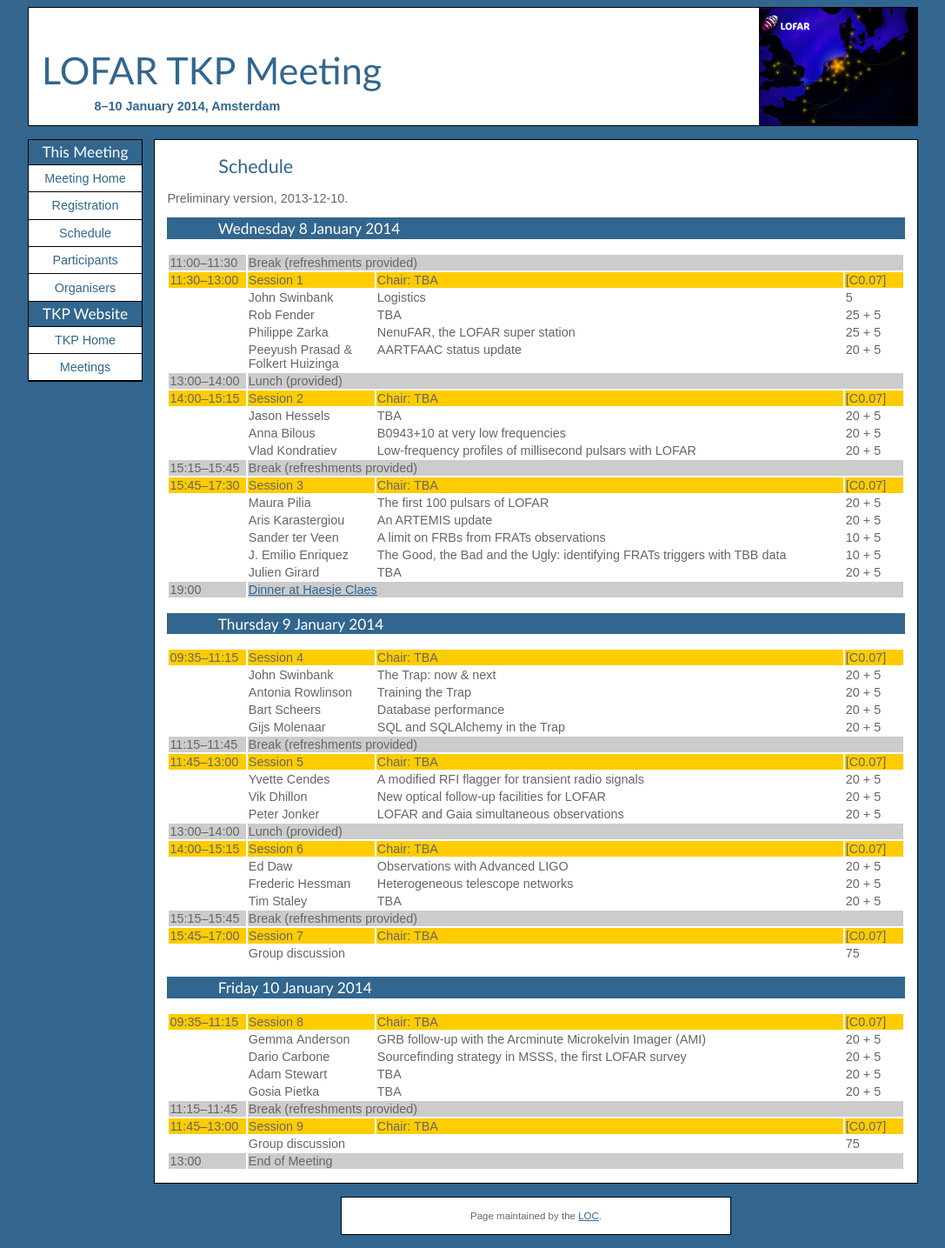
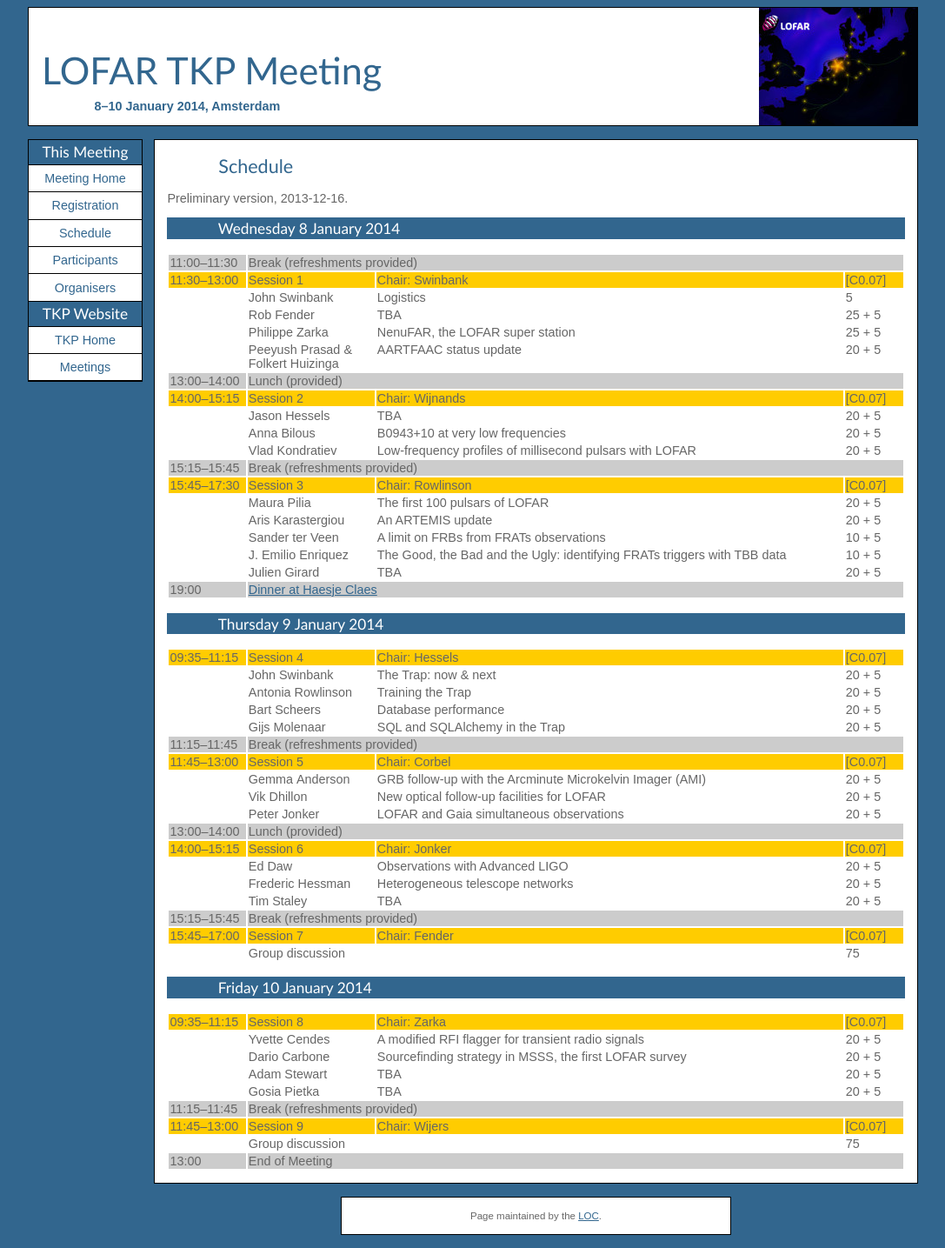
Before and after one commit to transientskp/transientskp.github.com, a Jekyll site: the page built from meetings/2014-01/schedule.html, in a window 1280 px wide. Shown: the whole page at 87% size, without its empty margins (96-1183 px from the left). Built offline with Jekyll 4.4.1, drawn with Linux system fonts in a browser that asks for light colours.

Commit message:
Proposed session chairs

```diff
--- a/meetings/2014-01/schedule.html
+++ b/meetings/2014-01/schedule.html
@@ -7,7 +7,7 @@
 ---
 <h1>Schedule</h1>
 
-<p>Preliminary version, 2013-12-10.</p>
+<p>Preliminary version, 2013-12-16.</p>
 
 <h2 style="background-color: #32668E; color: white;">Wednesday 8 January 2014</h2>
 
@@ -22,7 +22,7 @@
   <tr style="vertical-align:top;background-color: #ffcc00">
     <td style="width:6em;">11:30&ndash;13:00</td>
     <td>Session 1</td>
-    <td colspan="2">Chair: TBA</td>
+    <td colspan="2">Chair: Swinbank</td>
     <td style="width:4.5em;">[C0.07]</td>
   </tr>
 
@@ -66,7 +66,7 @@
   <tr style="vertical-align:top;background-color: #ffcc00">
     <td style="width:6em;">14:00&ndash;15:15</td>
     <td>Session 2</td>
-    <td colspan="2">Chair: TBA</td>
+    <td colspan="2">Chair: Wijnands</td>
     <td style="width:4.5em;">[C0.07]</td>
   </tr>
 
@@ -102,7 +102,7 @@
   <tr style="vertical-align:top;background-color: #ffcc00">
     <td style="width:6em;">15:45&ndash;17:30</td>
     <td>Session 3</td>
-    <td colspan="2">Chair: TBA</td>
+    <td colspan="2">Chair: Rowlinson</td>
     <td style="width:4.5em;">[C0.07]</td>
   </tr>
 
@@ -165,7 +165,7 @@
   <tr style="vertical-align:top;background-color: #ffcc00">
     <td style="width:6em;">09:35&ndash;11:15</td>
     <td>Session 4</td>
-    <td colspan="2">Chair: TBA</td>
+    <td colspan="2">Chair: Hessels</td>
     <td style="width:4.5em;">[C0.07]</td>
   </tr>
 
@@ -209,14 +209,14 @@
   <tr style="vertical-align:top;background-color: #ffcc00">
     <td style="width:6em;">11:45&ndash;13:00</td>
     <td>Session 5</td>
-    <td colspan="2">Chair: TBA</td>
+    <td colspan="2">Chair: Corbel</td>
     <td style="width:4.5em;">[C0.07]</td>
   </tr>
 
   <tr style="vertical-align: top;">
     <td></td>
-    <td style="width:10em;">Yvette&nbsp;Cendes</td>
-    <td>A modified RFI flagger for transient radio signals</td>
+    <td style="width:10em;">Gemma&nbsp;Anderson</td>
+    <td>GRB follow-up with the Arcminute Microkelvin Imager (AMI)</td>
     <td style="width:3em;"></td>
     <td>20 + 5</td>
   </tr>
@@ -245,7 +245,7 @@
   <tr style="vertical-align:top;background-color: #ffcc00">
     <td style="width:6em;">14:00&ndash;15:15</td>
     <td>Session 6</td>
-    <td colspan="2">Chair: TBA</td>
+    <td colspan="2">Chair: Jonker</td>
     <td style="width:4.5em;">[C0.07]</td>
   </tr>
 
@@ -281,7 +281,7 @@
   <tr style="vertical-align:top;background-color: #ffcc00">
     <td style="width:6em;">15:45&ndash;17:00</td>
     <td>Session 7</td>
-    <td colspan="2">Chair: TBA</td>
+    <td colspan="2">Chair: Fender</td>
     <td style="width:4.5em;">[C0.07]</td>
   </tr>
 
@@ -304,14 +304,14 @@
   <tr style="vertical-align:top;background-color: #ffcc00">
     <td style="width:6em;">09:35&ndash;11:15</td>
     <td>Session 8</td>
-    <td colspan="2">Chair: TBA</td>
+    <td colspan="2">Chair: Zarka</td>
     <td style="width:4.5em;">[C0.07]</td>
   </tr>
 
   <tr style="vertical-align: top;">
     <td></td>
-    <td style="width:10em;">Gemma&nbsp;Anderson</td>
-    <td>GRB follow-up with the Arcminute Microkelvin Imager (AMI)</td>
+    <td style="width:10em;">Yvette&nbsp;Cendes</td>
+    <td>A modified RFI flagger for transient radio signals</td>
     <td style="width:3em;"></td>
     <td>20 + 5</td>
   </tr>
@@ -348,7 +348,7 @@
   <tr style="vertical-align:top;background-color: #ffcc00">
     <td style="width:6em;">11:45&ndash;13:00</td>
     <td>Session 9</td>
-    <td colspan="2">Chair: TBA</td>
+    <td colspan="2">Chair: Wijers</td>
     <td style="width:4.5em;">[C0.07]</td>
   </tr>
 
```
